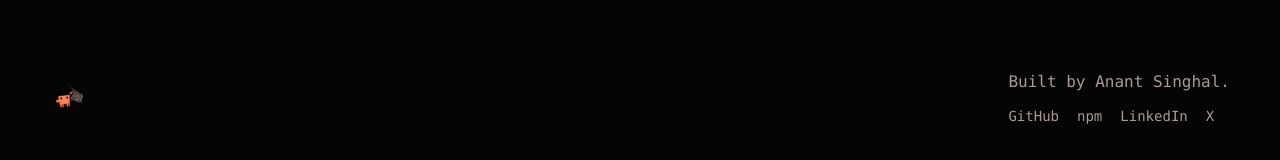
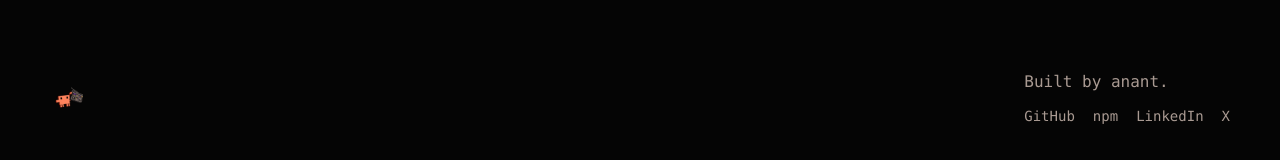
Before and after one commit to GithubAnant/claudefm, a Next.js app in the folder website/: page / in a window 1280 px wide. Shown: the part 2082-2242 px from the top of the page. Built offline with nearby package versions, Linux system fonts and the light colour scheme.

Commit message:
Simplify website footer credit

```diff
--- a/website/src/app/page.tsx
+++ b/website/src/app/page.tsx
@@ -183,7 +183,7 @@ export default function Home() {
       <footer className="footer">
         <Image src="/images/logo.png" alt="" width={36} height={24} />
         <div>
-          <p>Built by Anant Singhal.</p>
+          <p>Built by anant.</p>
           <div className="footer-links">
             {links.map(([label, href]) => (
               <a key={href} href={href}>
```
